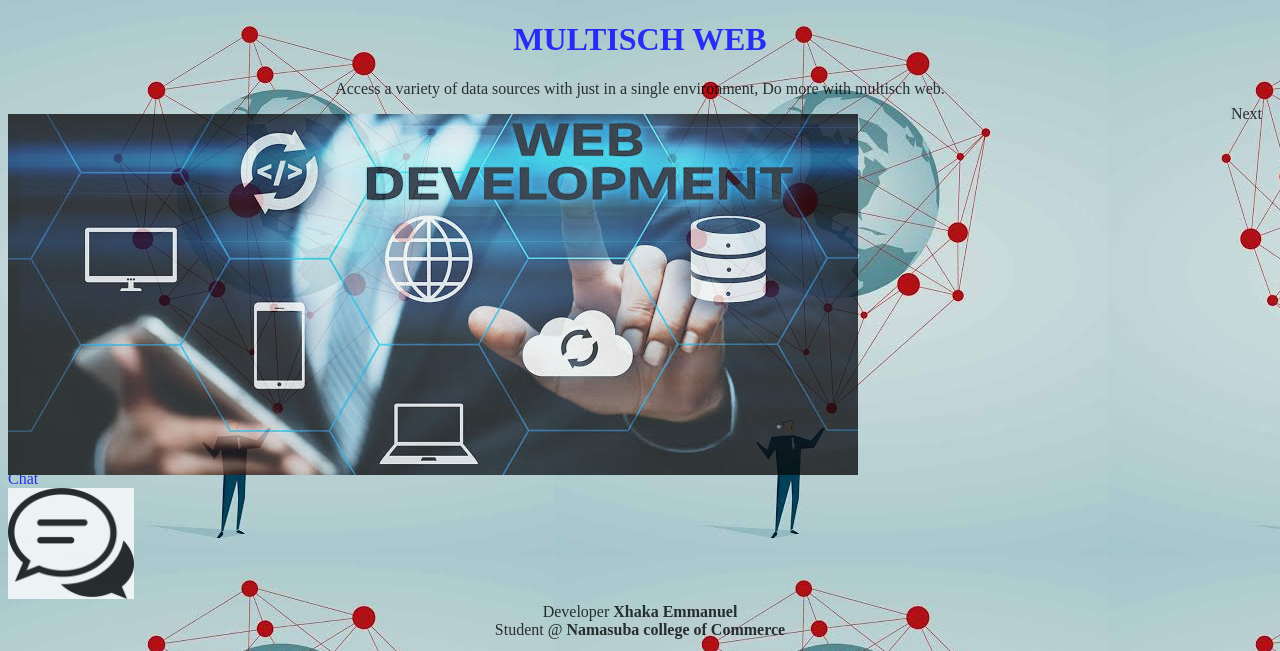
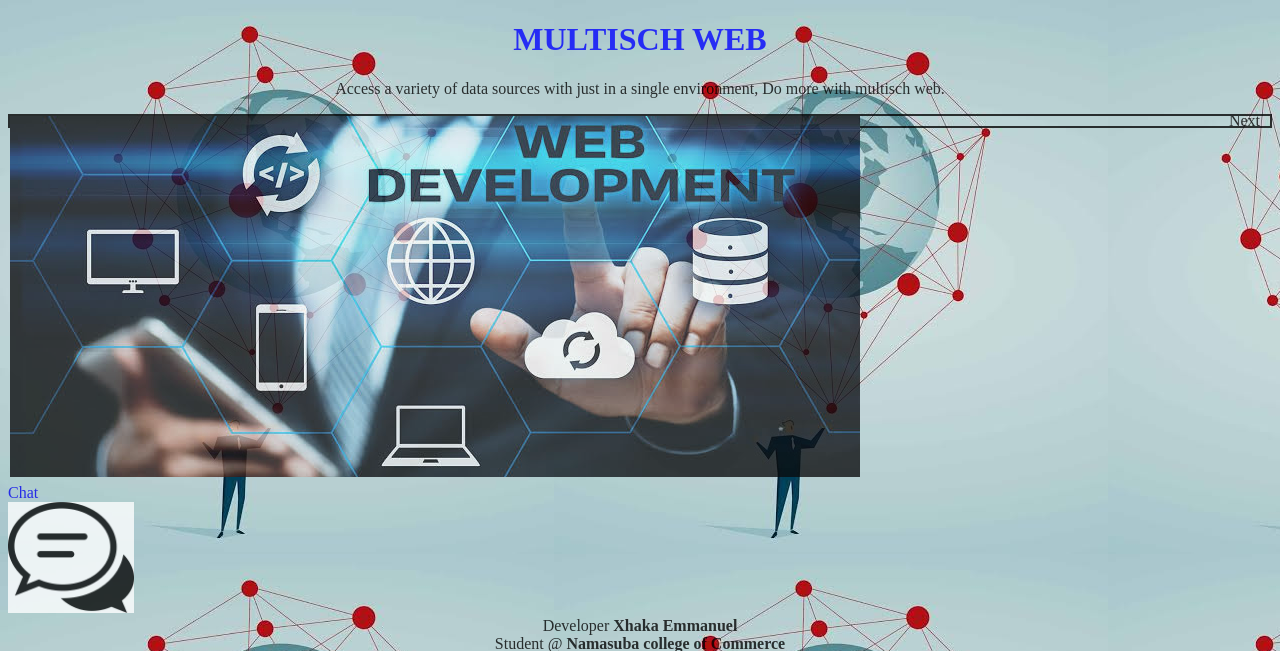
Before and after one commit to SsakaEmmanuel/maltweb, a PHP site: page / in a window 1280 px wide. Shown: the top 651 px of the page. Run offline with PHP 8.4, Linux system fonts and the light colour scheme.

Commit message:
Update index2.css

```diff
--- a/index2.css
+++ b/index2.css
@@ -9,6 +9,8 @@
 /* CSS styles for the slide show */
 .slideshow {
   position: relative;
+  Border: 2px black solid;
+  Padding: 5px 3px;
 }
 
 .slide {
```
